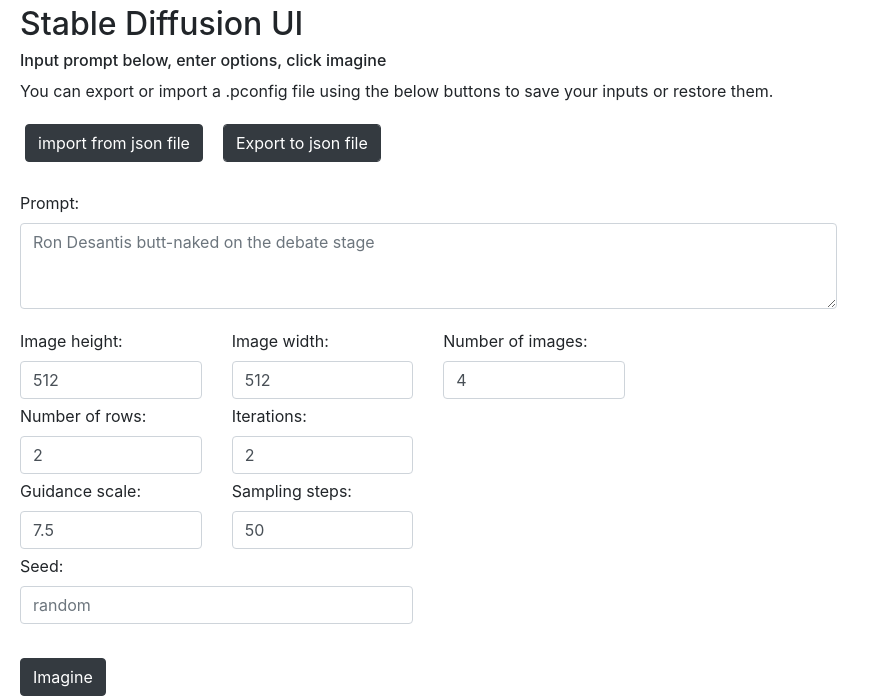
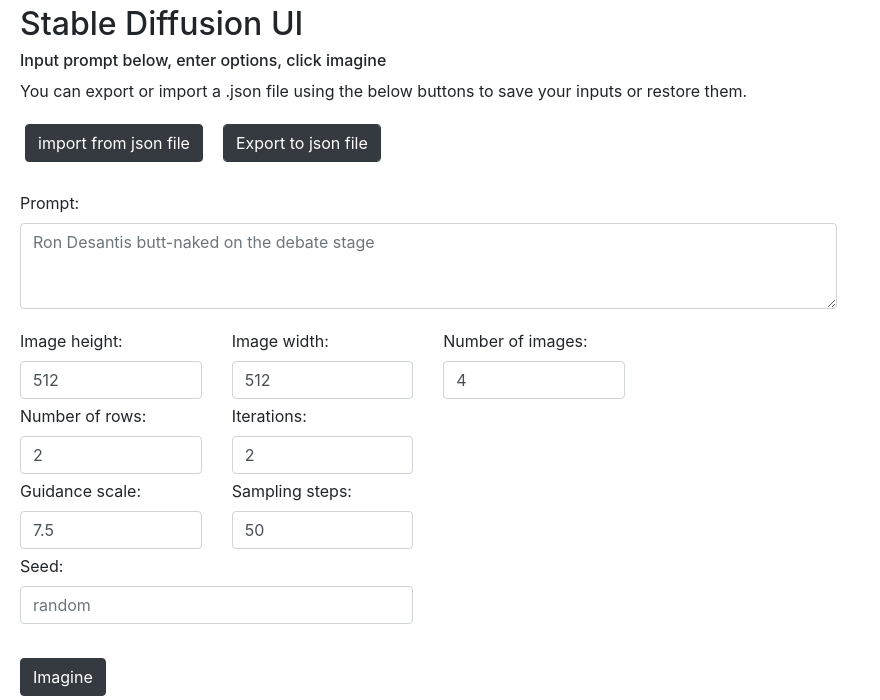
Before and after one commit to Char36/stable-diffusion-flask, a Flask app: page / in a window 1280 px wide. Shown: the top 700 px of the page, without its empty margins (0-880 px from the left). Run offline with Flask 2, Linux system fonts and the light colour scheme; parts of the project's set-up code (start-up, migrations or seed data) failed here and were passed over; some libraries are stand-ins or nearby versions.

Commit message:
fix header text

```diff
--- a/app/templates/index.html
+++ b/app/templates/index.html
@@ -24,7 +24,7 @@
     </div>
     <div class="col-md-12">
         <h6>Input prompt below, enter options, click imagine</h6>
-        <p>You can export or import a .pconfig file using the below buttons to save your inputs or restore them.</p>
+        <p>You can export or import a .json file using the below buttons to save your inputs or restore them.</p>
     </div>
 </div>
 <div class="content">
```
